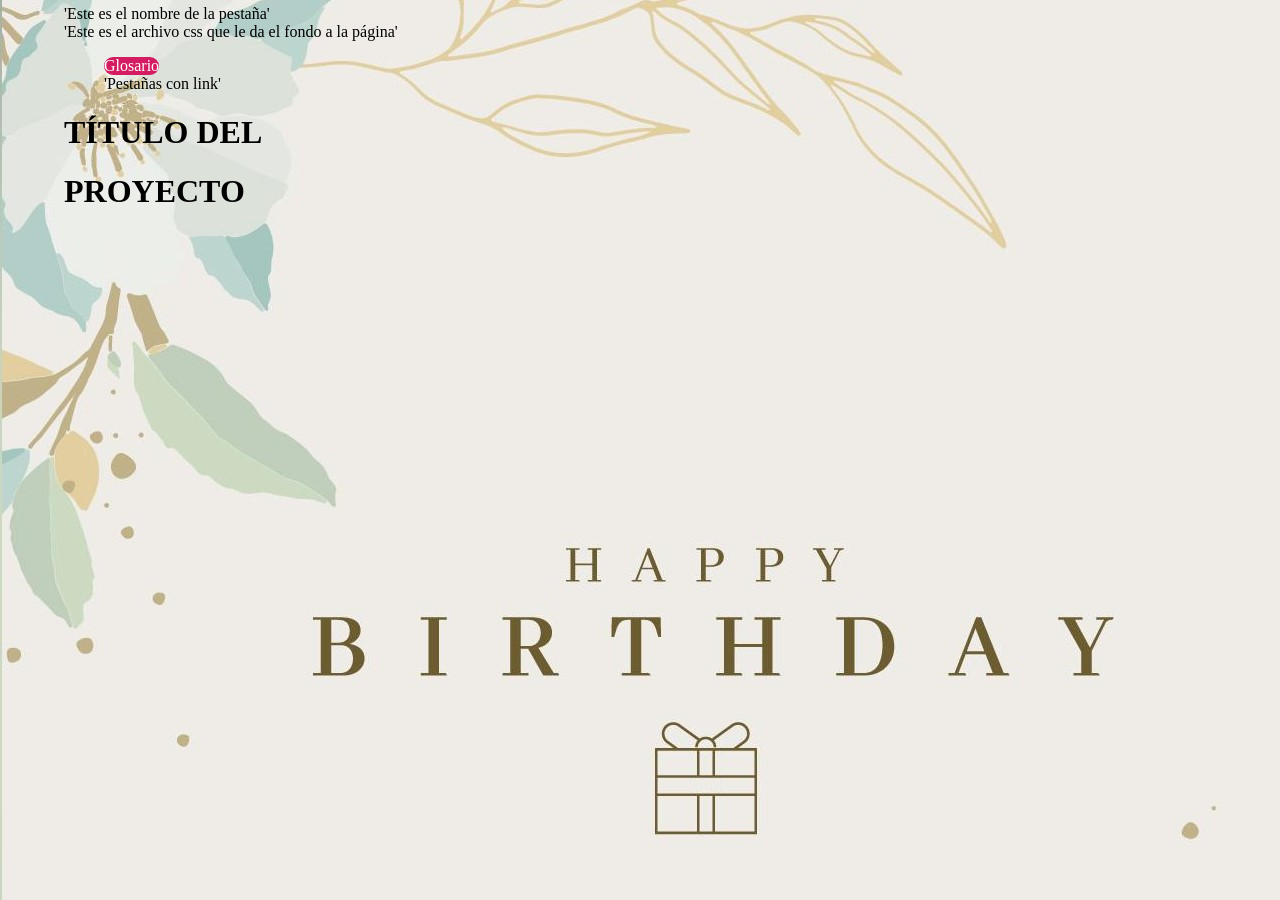
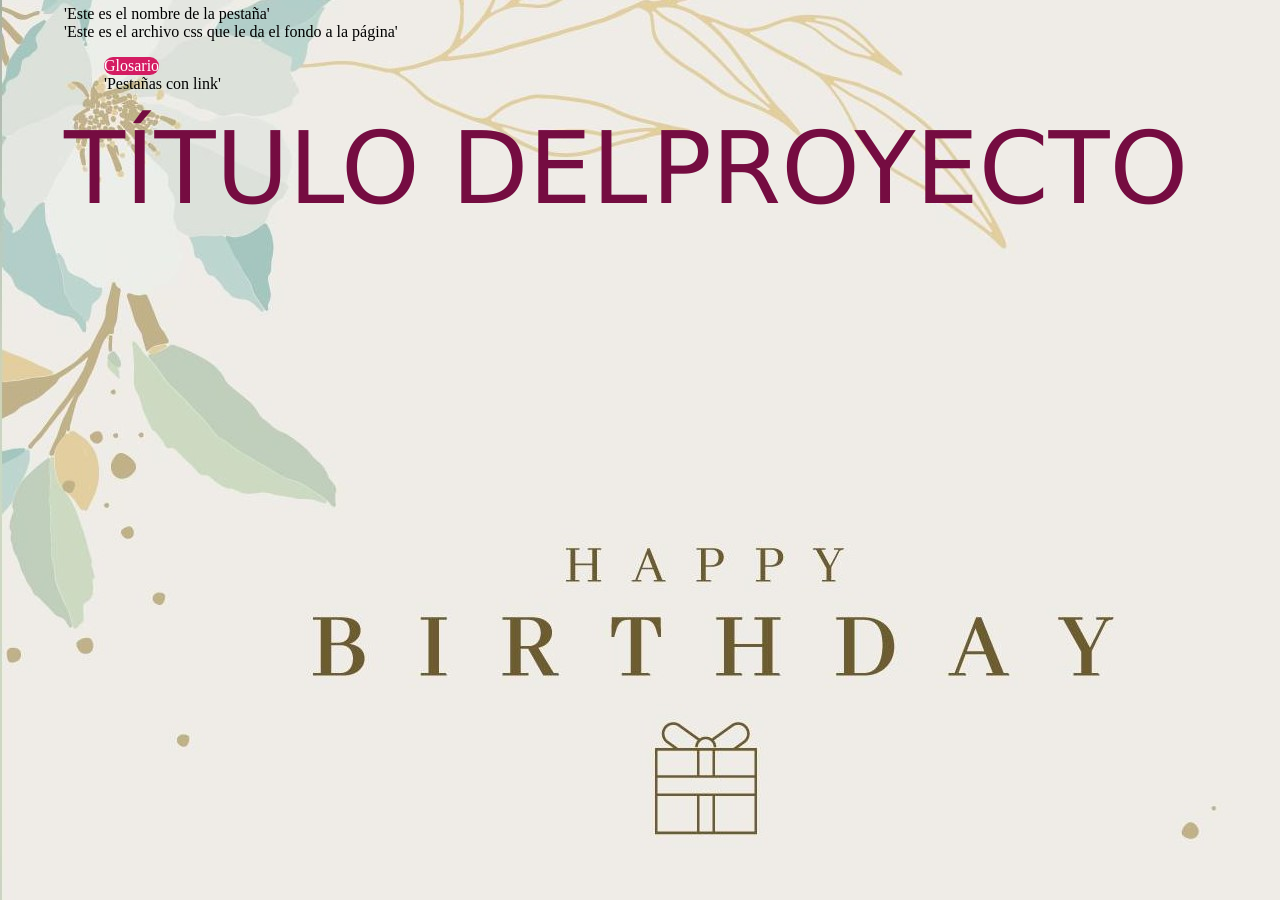
Before and after one commit to glosascroniquenses/Pruebas, a Jekyll site: the page index.html, which Jekyll copies as it is, in a window 1280 px wide. Built offline with Jekyll 4.4.1, drawn with Linux system fonts in a browser that asks for light colours.

```diff
--- a/index.html
+++ b/index.html
@@ -21,8 +21,8 @@
 		<div class="container">
     		<div class="blurb">
 
-        		<h1>TÍTULO DEL</h1>
-			<h1>PROYECTO</h1>
+        		<h100>TÍTULO DEL</h100>
+			<h100>PROYECTO</h100>
 
     		</div><!-- /.blurb -->
 		</div><!-- /.container -->
```
